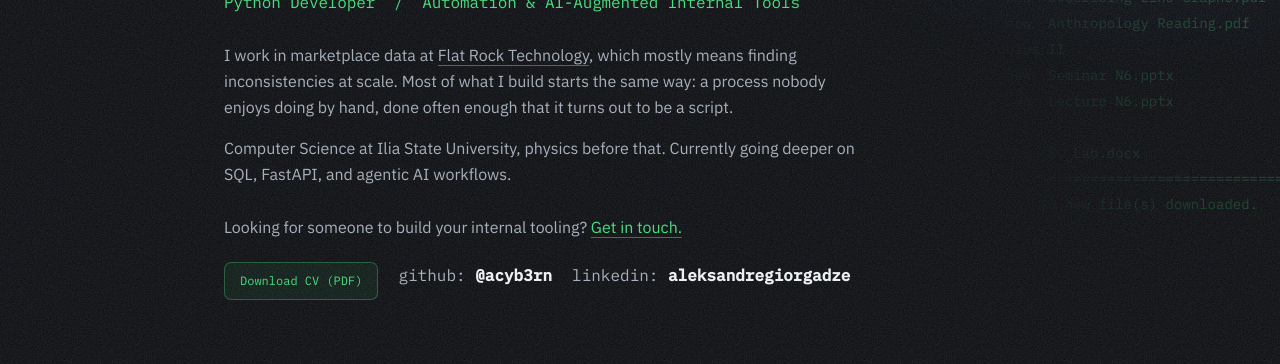
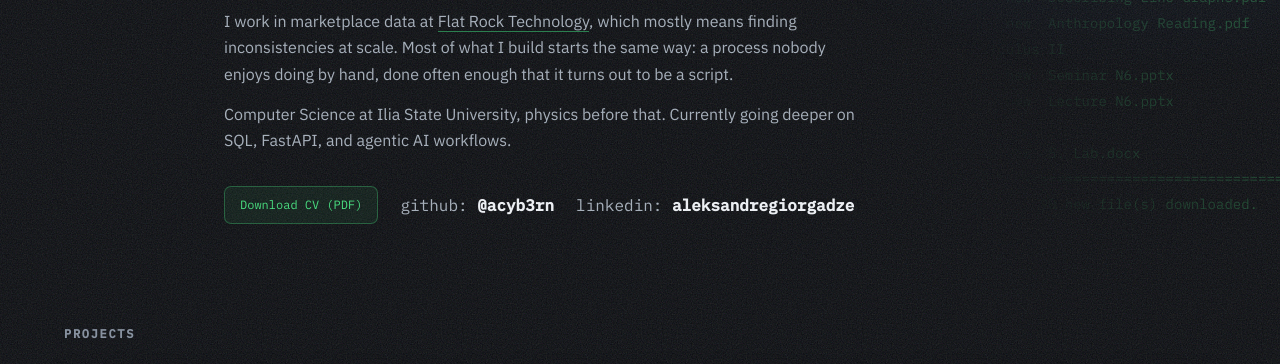
Before and after one commit to acyb3rn/acyb3rn.github.io, a plain HTML site: page index.html in a window 1280 px wide. Shown: the part 233-597 px from the top of the page. Drawn offline with Linux system fonts and the light colour scheme.

Commit message:
Remove eyebrow and CTA, centre hero links

```diff
--- a/index.html
+++ b/index.html
@@ -53,7 +53,6 @@
   =======================================
     Done. 90 new file(s) downloaded.</pre>
     <div class="wrap">
-      <p class="eyebrow">Tbilisi, Georgia</p>
       <h1>Aleksandre Giorgadze</h1>
       <p class="role">Python Developer &nbsp;/&nbsp; Automation &amp; AI-Augmented Internal Tools</p>
 
@@ -68,8 +67,6 @@
           FastAPI, and agentic AI workflows.
         </p>
       </div>
-
-      <p class="cta">Looking for someone to build your internal tooling? <a href="#contact">Get in touch.</a></p>
 
       <div class="links">
         <a class="cv-btn" href="Aleksandre_Giorgadze_CV.pdf" target="_blank" rel="noopener">Download CV (PDF)</a>
--- a/styles.css
+++ b/styles.css
@@ -115,19 +115,16 @@ h1{
   font-family:var(--mono);font-size:var(--t-small);color:var(--accent);
   margin:0 0 26px;letter-spacing:-.01em;
 }
-.bio{max-width:640px}
+.bio{max-width:640px;margin-bottom:32px}
 .bio p{margin:0 0 14px;color:var(--dim);font-size:var(--t-body)}
 .bio a{color:var(--dim);border-bottom:1px solid var(--accent-dim)}
 .bio a:hover{color:var(--text);text-decoration:none}
-/* No single-side accent border: that is the most recognisable AI-UI tell.
-   The emphasis comes from the type instead. */
-.cta{
-  margin:26px 0 22px;
-  font-size:var(--t-body);color:var(--dim);max-width:640px;
+/* align-items:center so the CV button and the text links share a centre line
+   instead of sitting on mismatched baselines */
+.links{
+  display:flex;align-items:center;flex-wrap:wrap;gap:22px;
+  font-family:var(--mono);font-size:var(--t-small);
 }
-.cta a{border-bottom:1px solid var(--accent-dim)}
-.cta a:hover{text-decoration:none;border-color:var(--accent)}
-.links{display:flex;flex-wrap:wrap;gap:20px;font-family:var(--mono);font-size:var(--t-small)}
 .links a{color:var(--dim)}
 .links a b{color:var(--text);font-weight:600}
 .links a:hover{color:var(--text);text-decoration:none}
```
